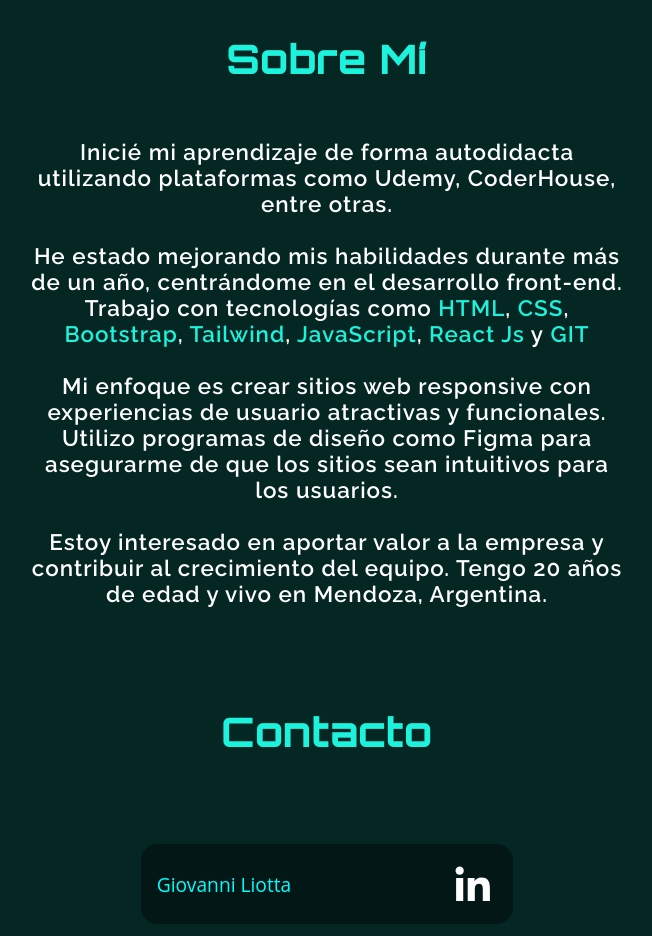
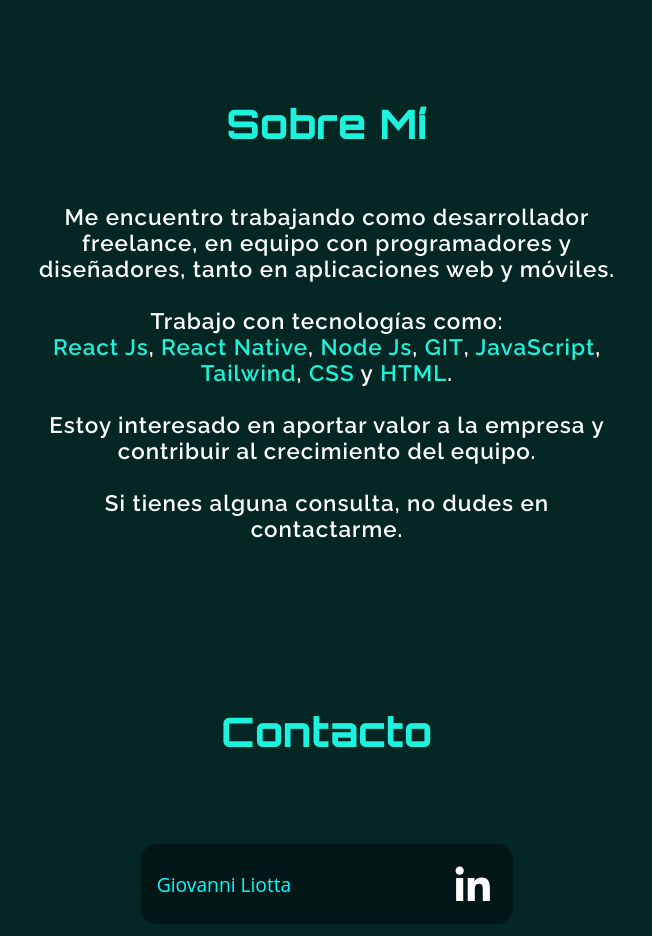
Before and after one commit to sergioironhacker/portfolio4, a React (Vite) app: page / in a window 1280 px wide. Shown: the part 4140-5076 px from the top of the page, without its empty margins (313-965 px from the left). Built offline with nearby package versions, Linux system fonts and the light colour scheme.

Commit message:
modifiqué el texto en Sobre Mí

```diff
--- a/package.json
+++ b/package.json
@@ -10,7 +10,6 @@
     "preview": "vite preview"
   },
   "dependencies": {
-    "localforage": "^1.10.0",
     "modules": "^0.4.0",
     "react": "^18.2.0",
     "react-dom": "^18.2.0",
--- a/src/components/sections/AboutMe.jsx
+++ b/src/components/sections/AboutMe.jsx
@@ -7,29 +7,27 @@
 
       <div>
         <p className="aboutme__text">
-          Inicié mi aprendizaje de forma autodidacta utilizando plataformas como
-          Udemy, CoderHouse, entre otras.
+          Me encuentro trabajando como desarrollador freelance, en equipo con
+          programadores y diseñadores, tanto en aplicaciones web y móviles.
           <br />
           <br />
-          He estado mejorando mis habilidades durante más de un año, centrándome
-          en el desarrollo front-end. Trabajo con tecnologías como{" "}
-          <span className="technologies__span"> HTML</span>,
-          <span className="technologies__span"> CSS</span>,
-          <span className="technologies__span"> Bootstrap</span>,
+          Trabajo con tecnologías como:
+          <br />
+          <span className="technologies__span"> React Js</span>,
+          <span className="technologies__span"> React Native</span>,
+          <span className="technologies__span"> Node Js</span>,
+          <span className="technologies__span"> GIT</span>,
+          <span className="technologies__span"> JavaScript</span>,
           <span className="technologies__span"> Tailwind</span>,
-          <span className="technologies__span"> JavaScript</span>,
-          <span className="technologies__span"> React Js</span> y
-          <span className="technologies__span"> GIT</span>
-          <br />
-          <br />
-          Mi enfoque es crear sitios web responsive con experiencias de usuario
-          atractivas y funcionales. Utilizo programas de diseño como Figma para
-          asegurarme de que los sitios sean intuitivos para los usuarios.
+          <span className="technologies__span"> CSS</span> y
+          <span className="technologies__span"> HTML</span>.
           <br />
           <br />
           Estoy interesado en aportar valor a la empresa y contribuir al
-          crecimiento del equipo. Tengo 20 años de edad y vivo en Mendoza,
-          Argentina.
+          crecimiento del equipo.
+          <br />
+          <br />
+          Si tienes alguna consulta, no dudes en contactarme.
         </p>
       </div>
     </section>
```
Also changed, not shown: 1 other file (tests, documents, lock files or other folders).
